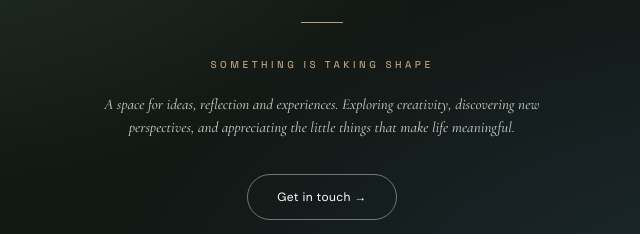
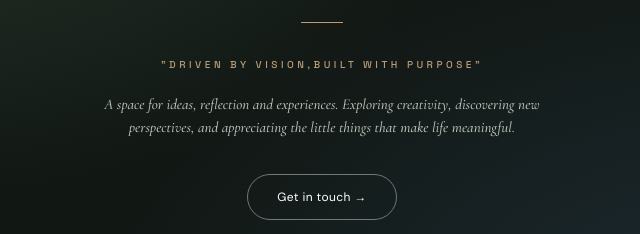
Before and after one commit to lokwan3-hash/Lokwanc, a plain HTML site: page index.html in a window 1280 px wide. Shown: the part 320-554 px from the top of the page, 318-958 px from the left. Drawn offline with nearby package versions, Linux system fonts and the light colour scheme.

Commit message:
Update status message in index.html

```diff
--- a/index.html
+++ b/index.html
@@ -155,7 +155,7 @@
 
     <div class="divider" aria-hidden="true"></div>
 
-    <div class="status">Something is taking shape</div>
+    <div class="status">"Driven by vision,Built with purpose"</div>
 
     <p class="description">
       A space for ideas, reflection and experiences.
```
